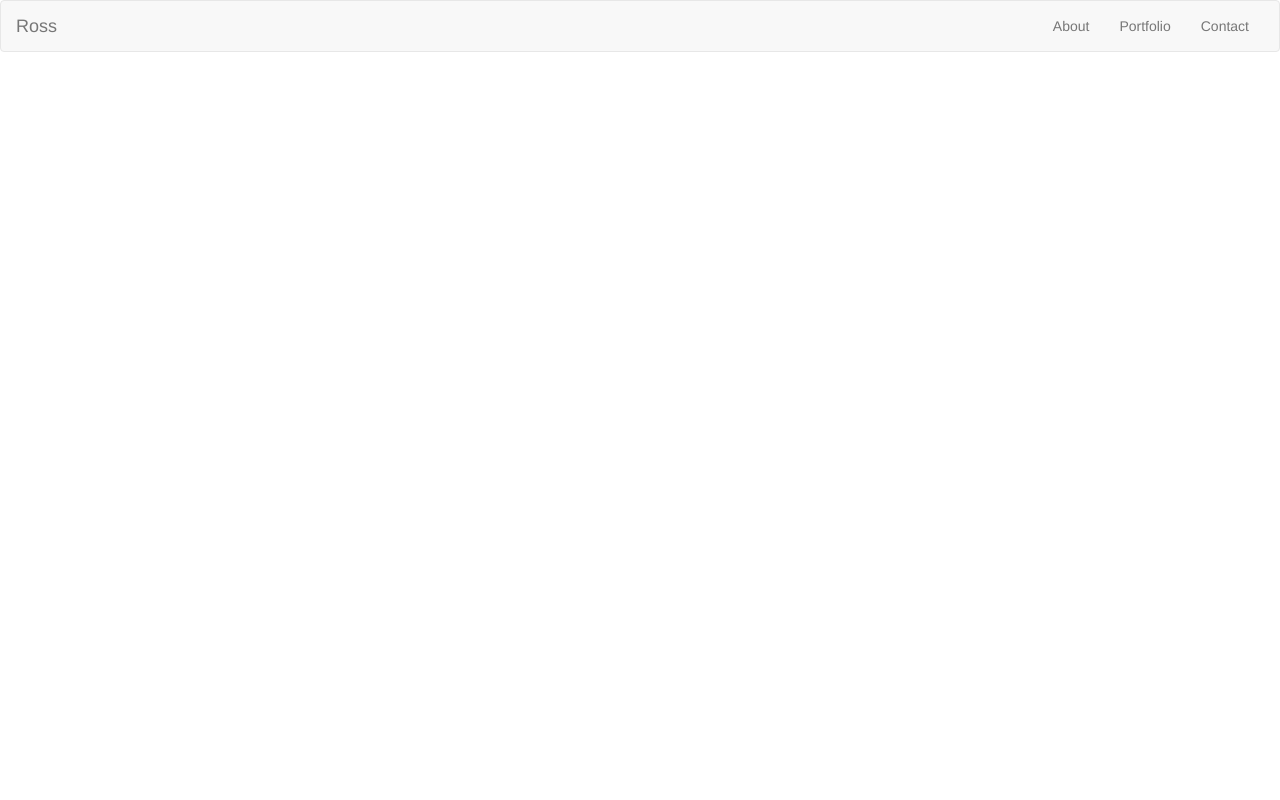
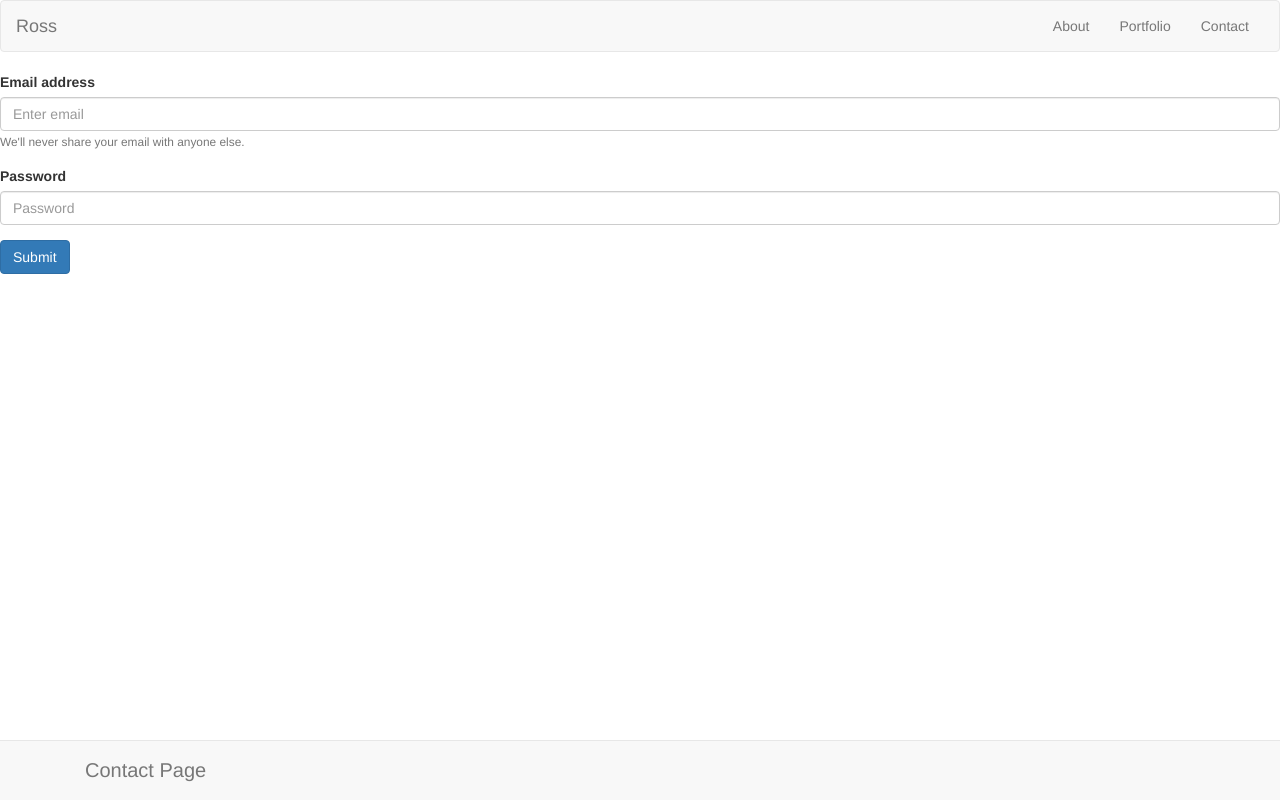
Before and after one commit to RossPddn/Bootstrap-Portfolio, a plain HTML site: page contact.html in a window 1280 px wide. Drawn offline with nearby package versions, Linux system fonts and the light colour scheme.

Commit message:
finishing up form on contact page

```diff
--- a/contact.html
+++ b/contact.html
@@ -31,6 +31,30 @@
         </div><!-- /.container-fluid -->
       </nav>
 
+      <form>
+          <div class="form-group">
+            <label for="exampleInputEmail1">Email address</label>
+            <input type="email" class="form-control" id="exampleInputEmail1" aria-describedby="emailHelp" placeholder="Enter email">
+            <small id="emailHelp" class="form-text text-muted">We'll never share your email with anyone else.</small>
+          </div>
+          <div class="form-group">
+            <label for="exampleInputPassword1">Password</label>
+            <input type="password" class="form-control" id="exampleInputPassword1" placeholder="Password">
+          </div>
+
+          <button type="submit" class="btn btn-primary">Submit</button>
+        </form>
+
+
+        <!--END OF FORM!!-->
+        <div class = "navbar navbar-default navbar-fixed-bottom">
+            <div class = "container">
+                <p class = "navbar-text" style="font-size:20px" >Contact Page</p>
+            </div>
+
+            </div>
+
+
 
 </body>
 </html>
```
